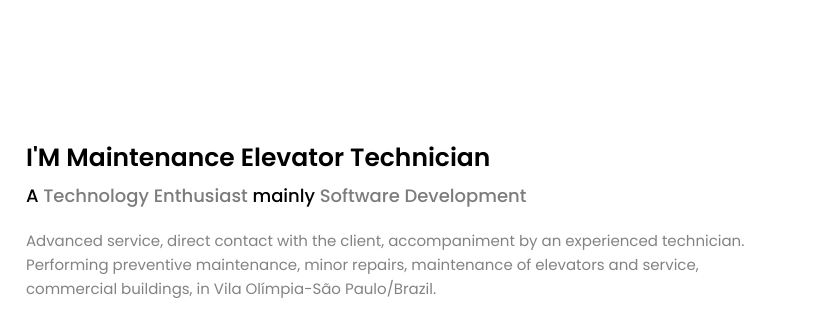
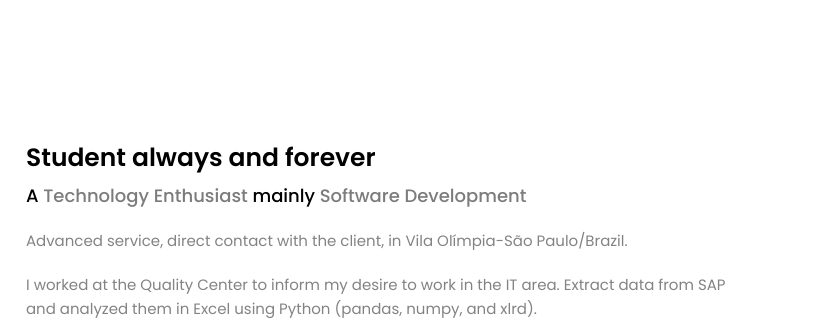
Before and after one commit to thiagogre/web, a plain HTML site: page index.html in a window 1280 px wide. Shown: the part 880-1205 px from the top of the page, 454-1280 px from the left. Drawn offline with Linux system fonts and the light colour scheme.

Commit message:
refactor: change ABOUT ME info

```diff
--- a/index.html
+++ b/index.html
@@ -59,9 +59,9 @@
                             <img src="img/about/maintenance.jpg" alt="about-me" />
                         </div>
                         <div class="text">
-                            <h4>I'M Maintenance Elevator Technician</h4>
+                            <h4>Student always and forever</h4>
                             <h6>A <span>Technology Enthusiast</span> mainly <span>Software Development</span></p></h6>
-                            <p>Advanced service, direct contact with the client, accompaniment by an experienced technician. Performing preventive maintenance, minor repairs, maintenance of elevators and service, commercial buildings, in Vila Olímpia-São Paulo/Brazil.</p>
+                            <p>Advanced service, direct contact with the client, in Vila Olímpia-São Paulo/Brazil.</p>
                             <p>I worked at the Quality Center to inform my desire to work in the IT area. Extract data from SAP and analyzed them in Excel using Python (pandas, numpy, and xlrd).</p>
 
                             <div class="info">
```
